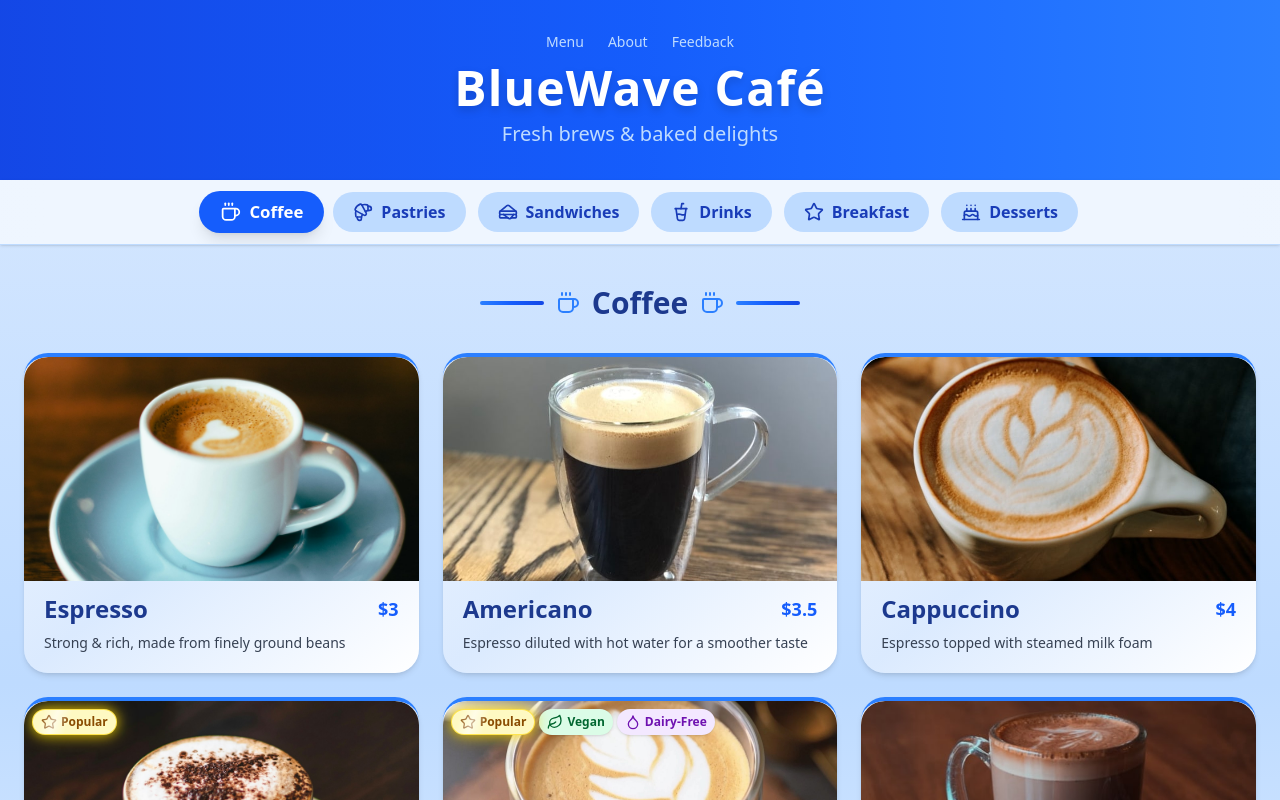
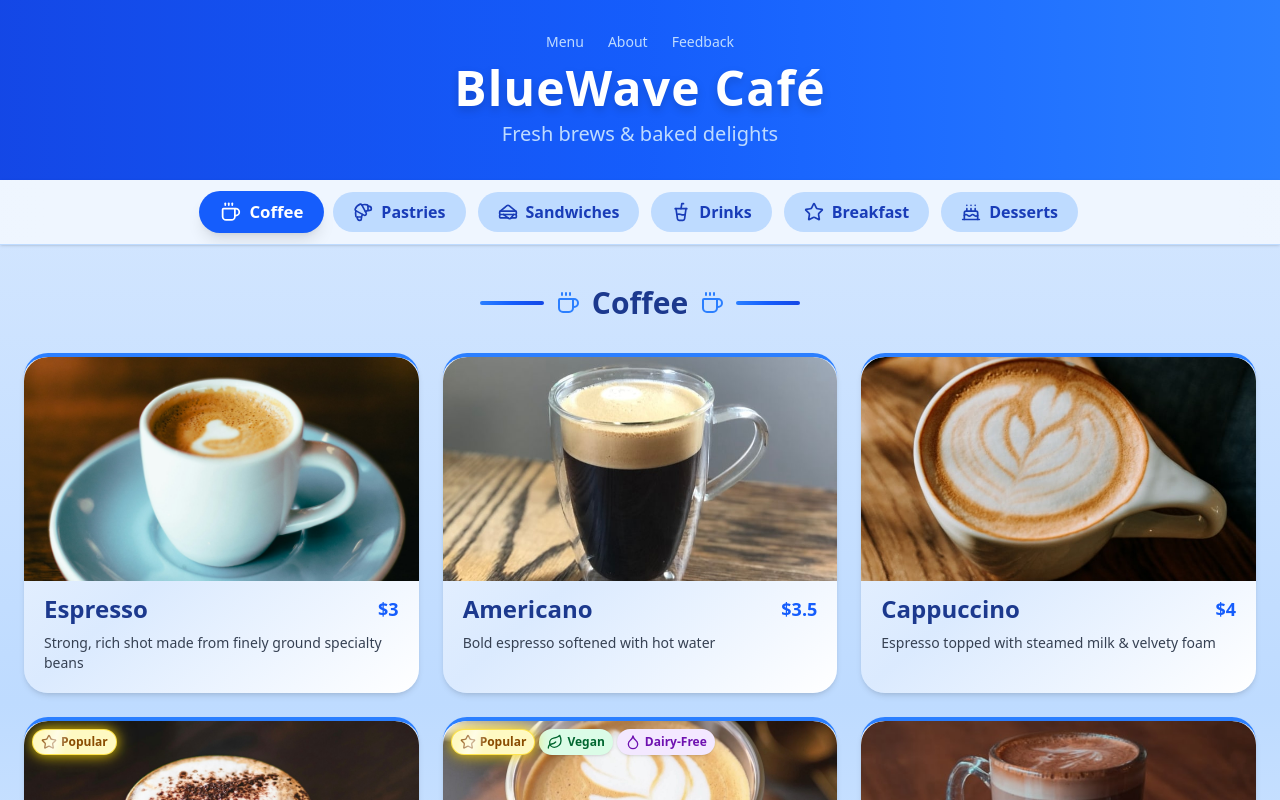
Before and after one commit to chko0/bluewave-cafe, a React (Vite) app: page / in a window 1280 px wide. Shown: the top 800 px of the page. Built offline with nearby package versions, Linux system fonts and the light colour scheme.

Commit message:
refactor: Update menu items data

```diff
--- a/src/data/menuData.js
+++ b/src/data/menuData.js
@@ -7,19 +7,20 @@ const menuData = {
       {
         name: "Espresso",
         price: 3,
-        description: "Strong & rich, made from finely ground beans",
+        description:
+          "Strong, rich shot made from finely ground specialty beans",
         image: "espresso.jpg",
       },
       {
         name: "Americano",
         price: 3.5,
-        description: "Espresso diluted with hot water for a smoother taste",
+        description: "Bold espresso softened with hot water",
         image: "americano.jpg",
       },
       {
         name: "Cappuccino",
         price: 4,
-        description: "Espresso topped with steamed milk foam",
+        description: "Espresso topped with steamed milk & velvety foam",
         image: "cappuccino.jpg",
       },
       {
@@ -31,18 +32,17 @@ const menuData = {
       },
       {
         name: "Almond Latte",
-        price: 4.5,
+        price: 5,
+        description: "Almond milk latte with rich espresso flavor",
+        image: "almond_latte.jpg",
         popular: true,
-        new: false,
         vegan: true,
         lactoseFree: true,
-        image: "almond_latte.jpg",
-        description: "Almond milk latte with rich espresso flavor",
       },
       {
         name: "Mocha",
         price: 5,
-        description: "Espresso mixed with chocolate & steamed milk",
+        description: "Espresso mixed with premium chocolate & steamed milk",
         image: "mocha.jpg",
       },
     ],
@@ -54,47 +54,35 @@ const menuData = {
       {
         name: "Croissant",
         price: 2.5,
-        description: "Flaky & buttery French pastry",
+        description: "Classic flaky & buttery French pastry",
         image: "croissant.jpg",
+      },
+      {
+        name: "Chocolate Croissant",
+        price: 3,
+        description: "Buttery pastry filled with rich dark chocolate",
+        image: "chocolate_croissant.jpg",
+      },
+      {
+        name: "Strawberry Croissant",
+        price: 4,
+        description: "Buttery croissant filled with sweet, fresh strawberries",
+        image: "strawberry_croissant.jpg",
+      },
+      {
+        name: "Almond Croissant",
+        price: 4.5,
+        description:
+          "Flaky croissant with almond cream filling & sliced almonds",
+        image: "almond_croissant.jpg",
+        vegan: true,
       },
       {
         name: "Muffin",
         price: 2,
-        description: "Soft baked treat with chocolate chips",
+        description: "Soft baked chocolate chip muffin",
         image: "muffin.jpg",
         popular: true,
-      },
-      {
-        name: "Cinnamon Roll",
-        price: 3,
-        description: "Sweet roll filled with cinnamon & topped with icing",
-        image: "cinnamon_roll.jpg",
-      },
-      {
-        name: "Cheesecake Slice",
-        price: 4,
-        description: "Rich & creamy classic cheesecake",
-        image: "cheesecake.jpg",
-        popular: true,
-      },
-      {
-        name: "Almond Croissant",
-        price: 3,
-        description: "Flaky croissant with almond cream filling",
-        image: "almond_croissant.jpg",
-        vegan: true,
-      },
-      {
-        name: "Strawberry Croissant",
-        price: 4,
-        description: "Buttery croissant filled with fresh strawberries",
-        image: "strawberry_croissant.jpg",
-      },
-      {
-        name: "Chocolate Croissant",
-        price: 3,
-        description: "Buttery croissant filled with rich chocolate",
-        image: "chocolate_croissant.jpg",
       },
       {
         name: "Blueberry Muffin",
@@ -104,10 +92,24 @@ const menuData = {
       },
       {
         name: "Brownie",
-        price: 2.5,
+        price: 3.5,
         description: "Rich & fudgy chocolate brownie",
         image: "brownie.jpg",
         new: true,
+      },
+      {
+        name: "Cinnamon Roll",
+        price: 4,
+        description: "Sweet roll filled with cinnamon & cream cheese icing",
+        image: "cinnamon_roll.jpg",
+      },
+      {
+        name: "Cheesecake Slice",
+        price: 4,
+        description:
+          "Rich, classic New York-style, topped with strawberry purée",
+        image: "cheesecake.jpg",
+        popular: true,
       },
     ],
   },
@@ -118,35 +120,38 @@ const menuData = {
       {
         name: "Club Sandwich",
         price: 6.5,
-        description: "Triple-layered sandwich with turkey, bacon, & lettuce",
+        description:
+          "Triple-layered sandwich with turkey, crispy bacon, lettuce & tomato",
         image: "club_sandwich.jpg",
         popular: true,
       },
       {
         name: "Grilled Cheese",
         price: 4,
-        description: "Golden grilled bread with melted cheese",
+        description:
+          "Golden grilled bread with a sharp cheddar & povolone blend",
         image: "grilled_cheese.jpg",
       },
       {
-        name: "Classic Caprese Sandwich",
+        name: "Classic Caprese Panini",
         price: 7,
         description:
-          "Fresh mozzarella, tomato, basil pesto, grilled chicken, & balsamic glaze on toasted artisan bread",
+          "Fresh mozzarella, sliced tomato, basil pesto, & balsamic glaze",
         image: "classic_capress_sandwich.jpg",
+        vegan: true,
       },
       {
         name: "Vegetarian Burger",
-        price: 4.5,
-        description: "Juicy & flavorful vegetarian patty",
+        price: 5,
+        description: "Hearty black bean patty with fresh cilantro & lime aioli",
         image: "vegetarian_burger.jpg",
         vegan: true,
         new: true,
       },
       {
-        name: "Bagel",
-        price: 3,
-        description: "Soft bagel sandwich with eggs, onion, & lettuce",
+        name: "Breakfast Bagel",
+        price: 5,
+        description: "Toasted everything bagel with egg, cheese, & arugula",
         image: "bagel.jpg",
         new: true,
       },
@@ -159,7 +164,7 @@ const menuData = {
       {
         name: "Iced Tea",
         price: 2.5,
-        description: "Refreshing chilled tea with lemon",
+        description: "Refreshing chilled black tea with lemon",
         image: "iced_tea.jpg",
         popular: true,
         new: true,
@@ -167,20 +172,20 @@ const menuData = {
       {
         name: "Lemonade",
         price: 3,
-        description: "Freshly squeezed lemon juice with sugar & mint",
+        description: "Freshly squeezed lemon juice with a touch of mint",
         image: "lemonade.jpg",
       },
       {
         name: "Smoothie",
         price: 5,
-        description: "Blend of seasonal fruits & yogurt",
+        description: "Blend of mixed berries, banana, & almond milk",
         image: "smoothie.jpg",
         lactoseFree: true,
       },
       {
         name: "Hot Chocolate",
         price: 3.5,
-        description: "Creamy cocoa drink with added milk",
+        description: "Warm & creamy cocoa drink",
         image: "hot_chocolate.jpg",
       },
     ],
@@ -191,20 +196,22 @@ const menuData = {
     items: [
       {
         name: "Pancakes",
-        price: 5,
-        description: "Stack of fluffy pancakes with maple syrup & berries",
+        price: 6,
+        description:
+          "Stack of fluffy pancakes topped with maple syrup & fresh berries",
         image: "pancakes.jpg",
       },
       {
-        name: "Omelette",
-        price: 4.5,
-        description: "Three-egg omelette with cheese & herbs",
+        name: "Three-Egg Omelette",
+        price: 6.5,
+        description:
+          "Omelette with cheddar, fresh herbs, served with sourdough toast",
         image: "omelette.jpg",
       },
       {
         name: "French Toast",
-        price: 5,
-        description: "Golden bread slices soaked in eggs & milk",
+        price: 5.5,
+        description: "Golden bread slices with powdered sugar & maple syrup",
         image: "french_toast.jpg",
         new: true,
       },
@@ -217,19 +224,22 @@ const menuData = {
       {
         name: "Chocolate Cake",
         price: 4.5,
-        description: "Rich & moist chocolate sponge cake",
+        description:
+          "Rich, moist chocolate sponge cake with dark ganache frosting",
         image: "chocolate_cake.jpg",
       },
       {
         name: "Ice Cream Sundae",
         price: 3,
-        description: "Vanilla ice cream with chocolate syrup & nuts",
+        description:
+          "Vanilla ice cream with chocolate syrup, nuts, & a cherry on top",
         image: "ice_cream_sundae.jpg",
       },
       {
         name: "Apple Pie Slice",
         price: 3,
-        description: "Classic pie with cinnamon-spiced apple filling",
+        description:
+          "Classic flaky crust pie with cinnamon-spiced apple filling",
         image: "apple_pie_slice.jpg",
         new: true,
         popular: true,
```
